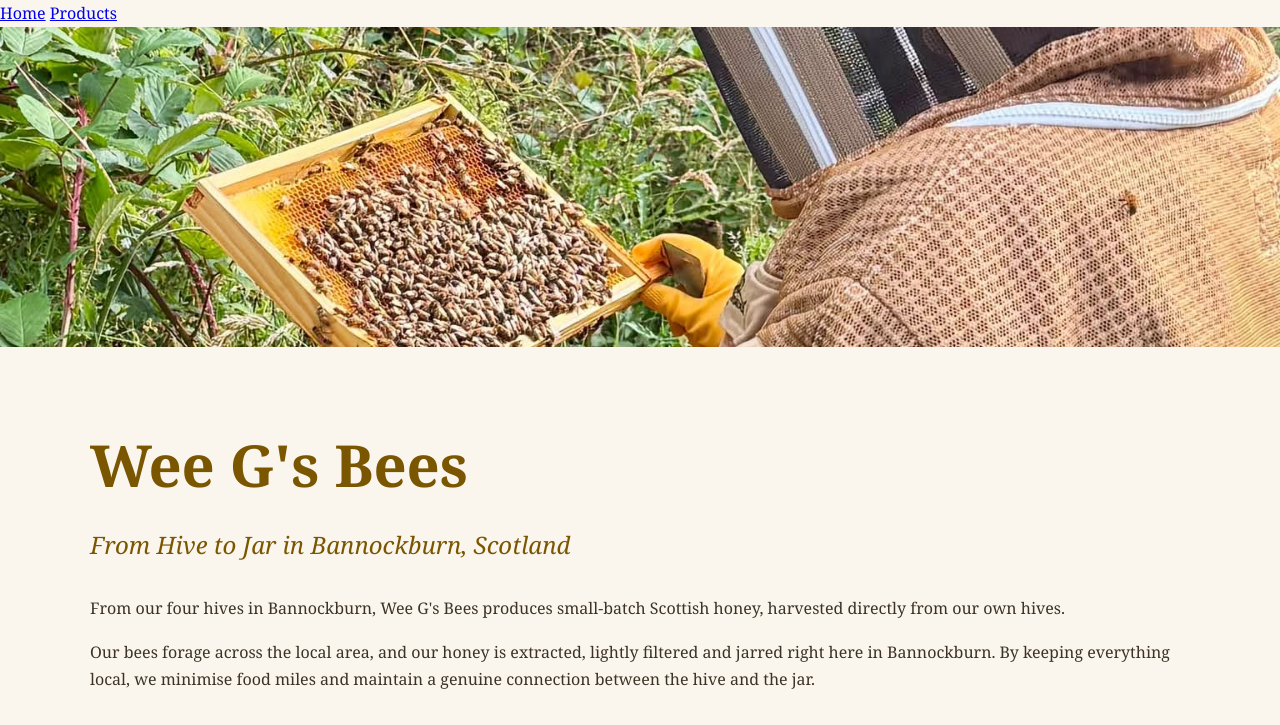
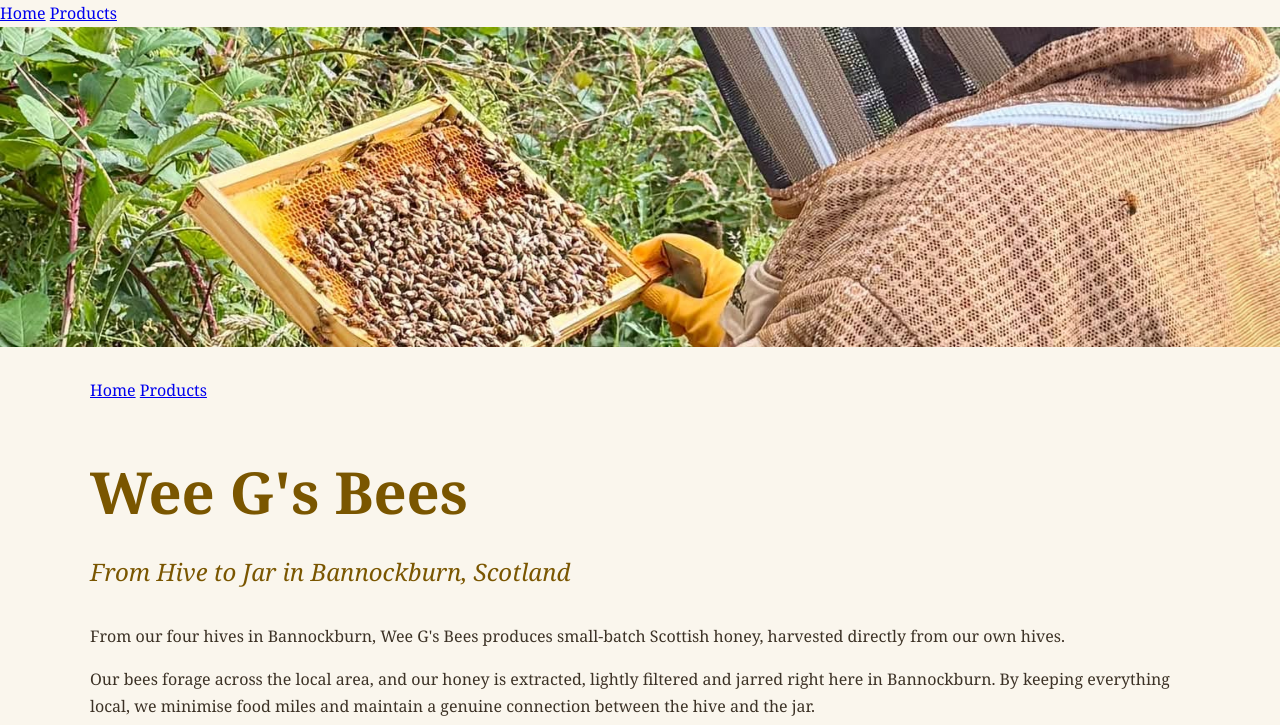
Before and after one commit to weegsbees/weegsbees.github.io, a plain HTML site: page index.html in a window 1280 px wide. Shown: the top 725 px of the page. Drawn offline with Linux system fonts and the light colour scheme.

Commit message:
Update index.html

```diff
--- a/index.html
+++ b/index.html
@@ -280,6 +280,12 @@ h1 {
 </div>
 
 <div class="content">
+<nav class="navbar">
+    <a href="index.html">Home</a>
+    <a href="products.html">Products</a>
+</nav>
+
+
 
 <h1>Wee G's Bees</h1>
 
```
